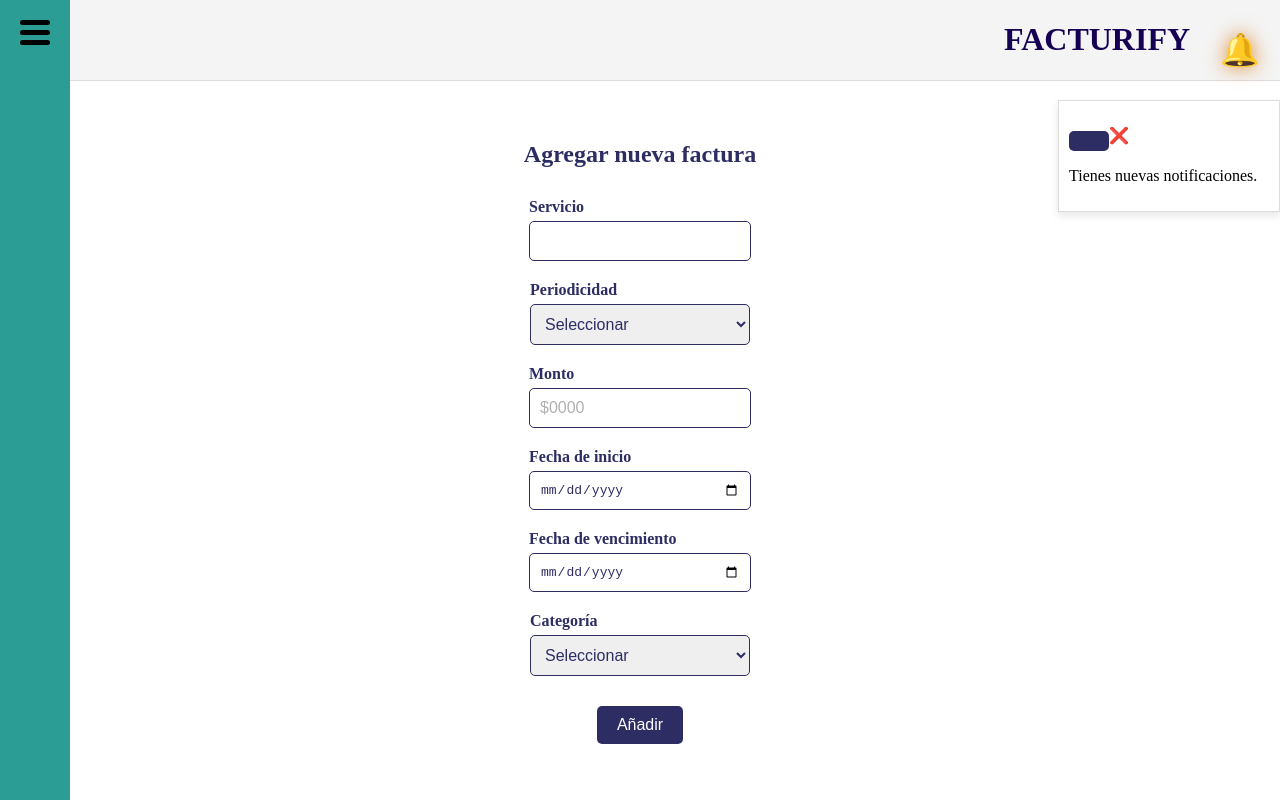
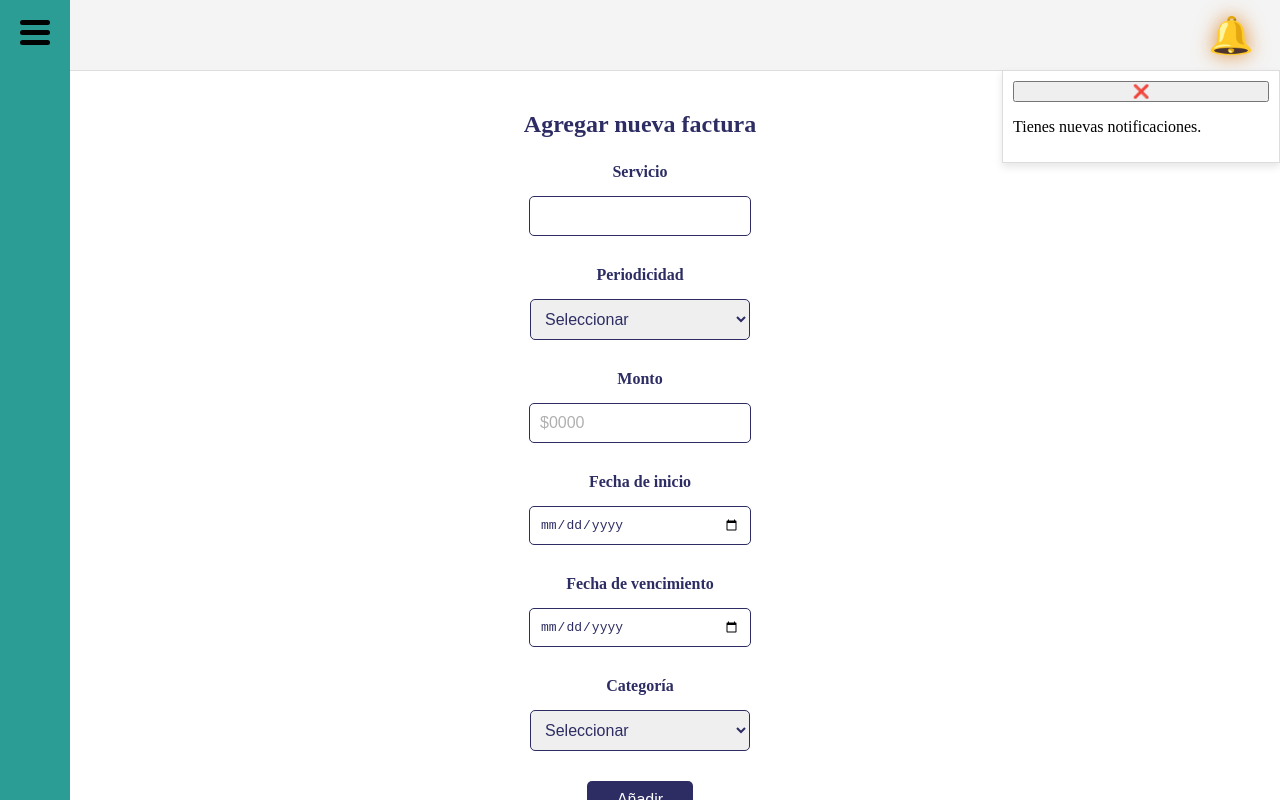
Before and after one commit to Anggy21/Proyecto-Go-Front, a React (Vite) app: page /AddService in a window 1280 px wide. Both pictures are taken after a click on the button "Notificaciones". Built offline with nearby package versions, Linux system fonts and the light colour scheme.

Commit message:
Subiendo cositas

```diff
--- a/src/components/Header/Header.jsx
+++ b/src/components/Header/Header.jsx
@@ -2,6 +2,8 @@ import { useState } from "react";
 import "../Header/Header.scss";
 
 function Header() {
+
+  const [notifications, setNotifications] = useState([]);
   const [notificationsVisible, setNotificationsVisible] = useState(false);
 
   const toggleNotifications = () => {
@@ -19,9 +21,7 @@ function Header() {
 
       {notificationsVisible && (
         <div className="notifications-dropdown">
-          {/* Add close button here */}
-          <button className="close-button" onClick={toggleNotifications} />
-          <span role="img" aria-label="close">❌</span>
+          <button className="close-button" onClick={toggleNotifications} >❌</button>
           <p>Tienes nuevas notificaciones.</p>
           {/* Aquí puedes agregar una lista de notificaciones si lo deseas */}
         </div>
--- a/src/components/Header/Header.scss
+++ b/src/components/Header/Header.scss
@@ -1,30 +1,28 @@
 .header {
+  height: 70px;
   width: 100%;
   display: flex;
+  align-items: center;
   justify-content: flex-end;
-  align-items: center;
   background-color: #f4f4f4;
   border-bottom: 1px solid #ddd;
 
   .header-title {
     display: flex;
     align-items: center;
-    font-size: 1em;
-    font-weight: bold;
-    color: #160054;
 
     h1 {
-      margin-right: 10px;
+      margin-right: 1550px;
+
     }
 
     .notification {
+      margin-right: 20px;
       background: none;
       border: none;
-      font-size: 2em;
+      font-size: 2.3em;
       cursor: pointer;
-      position: relative;
       transition: color 0.3s ease;
-      width: 80%;
       filter: drop-shadow(0 0 10px rgba(218, 119, 15, 0.8));
 
       &:hover {
@@ -35,17 +33,14 @@
 
   .notifications-dropdown {
     position: absolute;
-    top: 100px;
-    right: 0;
+    display: flex;
+    flex-direction: column;
+    top: 70px;
     background-color: #fff;
     padding: 10px;
     border: 1px solid #ddd;
     box-shadow: 0px 4px 8px rgba(0, 0, 0, 0.1);
-    width: 200px;
+    width: 20%;
     z-index: 100;
-
-    &.show {
-      display: flex;
-    }
   }
 }
--- a/src/components/SignIn/SignIn.jsx
+++ b/src/components/SignIn/SignIn.jsx
@@ -27,7 +27,7 @@ const SignIn = ({ onToggle }) => {
 
     const credential = {
       token: response.credential
-    }
+    };
 
     authenticationRequest(credential, backendUrl + "/socialLogin").then(async data => {
       let credentialResponse = await data.json();
--- a/src/components/SignUp/SignUp.jsx
+++ b/src/components/SignUp/SignUp.jsx
@@ -1,8 +1,6 @@
 import { useState } from 'react';
 import { authenticationRequest } from "../../request/login"
 import { useNavigate } from 'react-router-dom';
-
-
 
 const SignUp = ({ onToggle }) => {
   const [email, setEmail] = useState('');
@@ -43,7 +41,7 @@ const SignUp = ({ onToggle }) => {
     authenticationRequest(user, "http://localhost:8080/signup").then(async data => {
       let newUserResponse = await data.json();
 
-      if(data.ok) {
+      if (data.ok) {
         window.localStorage.userEmail = email
         navigatorHandler('/ConfirmEmail')
       } else {
--- a/src/views/AddService/AddService.jsx
+++ b/src/views/AddService/AddService.jsx
@@ -1,4 +1,4 @@
-import React, { useState } from 'react';
+import { useState } from 'react';
 import SideBar from '../../components/SideBar/sideBar';
 import Header from '../../components/Header/Header';
 import './AddService.scss';
@@ -23,10 +23,7 @@ const AddService = () => {
   return (
     <>
       <Header />
-
-      <div className="layout">
       <SideBar />
-
       <div className="form-container">
         <h2>Agregar nueva factura</h2>
         <div className="form-group">
@@ -71,8 +68,7 @@ const AddService = () => {
             <option value="internet">Internet</option>
             <option value="electricidad">Electricidad</option>
           </select>
-          </div>
-          <button onClick={handleSubmit} type="submit">Añadir</button>
+          <button className="form-group-button" onClick={handleSubmit} type="submit">Añadir</button>
         </div>
       </div>
     </>
--- a/src/views/AddService/AddService.scss
+++ b/src/views/AddService/AddService.scss
@@ -9,37 +9,25 @@ $shadow-color: rgba(0, 0, 0, 0.1);
 $highlight-color: #4da699;
 $placeholder-color: #b0b0b0;
 
-.layout {
-  display: flex;
-  height: 100vh;
-  overflow: hidden;
-}
-
 .form-container {
-  overflow-y: auto;
   display: flex;
   flex-direction: column;
   align-items: center;
-  background-color: #ffffff;
-  padding: 20px;
-  border-radius: 8px;
-  width: 50%;
+  overflow-y: auto;
   margin: 20px auto;
-  height: 100%;
 
   h2 {
     color: $sidebar-bg-color;
     font-size: 1.5em;
     margin-bottom: 10px;
-    padding-bottom: 10px;
   }
 }
 
 .form-group {
-  padding: 10px;
+  padding: 15px;
   display: flex;
   flex-direction: column;
-  align-items: flex-start;
+  align-items: center;
 
   label {
     font-weight: bold;
@@ -50,6 +38,7 @@ $placeholder-color: #b0b0b0;
   input {
     width: 200px;
     padding: 10px;
+    margin-top: 10px;
     border: 1px solid $input-border-color;
     border-radius: 5px;
     font-size: 1em;
@@ -64,6 +53,7 @@ $placeholder-color: #b0b0b0;
     cursor: pointer;
     width: 220px;
     padding: 10px;
+    margin-top: 10px;
     border: 1px solid $input-border-color;
     border-radius: 5px;
     font-size: 1em;
@@ -74,15 +64,13 @@ $placeholder-color: #b0b0b0;
     }
   }
 
-}
-
   // Button style
-button {
-  margin-top: 20px;
+  .form-group-button {
+    padding: 10px 30px;
+    margin-top: 30px;
     background-color: $button-bg-color;
     color: $text-color;
     border: none;
-  padding: 10px 20px;
     font-size: 1em;
     border-radius: 5px;
     cursor: pointer;
@@ -91,6 +79,8 @@ button {
     &:hover {
       background-color: $button-hover-bg-color;
     }
+  }
+
 }
 
 // Sidebar menu (left panel)
```
Also changed, not shown: src/components/SideBar/SideBar.scss (+7 -5 lines), src/router/Router.jsx (+8 -8 lines), src/services/authenticationRequest.js (renamed from src/request/login.js), src/services/notificationService.js (added). Lines whose indentation alone changed are shown as unchanged.
